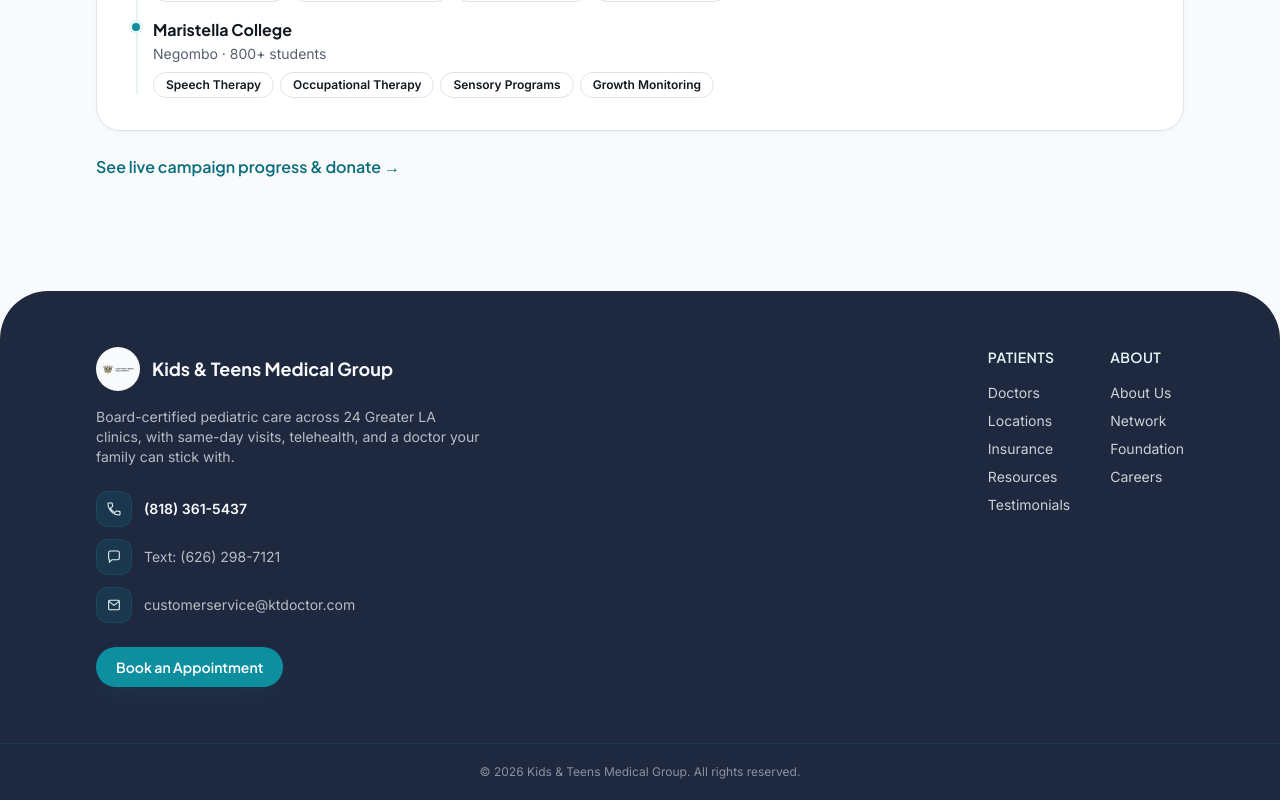
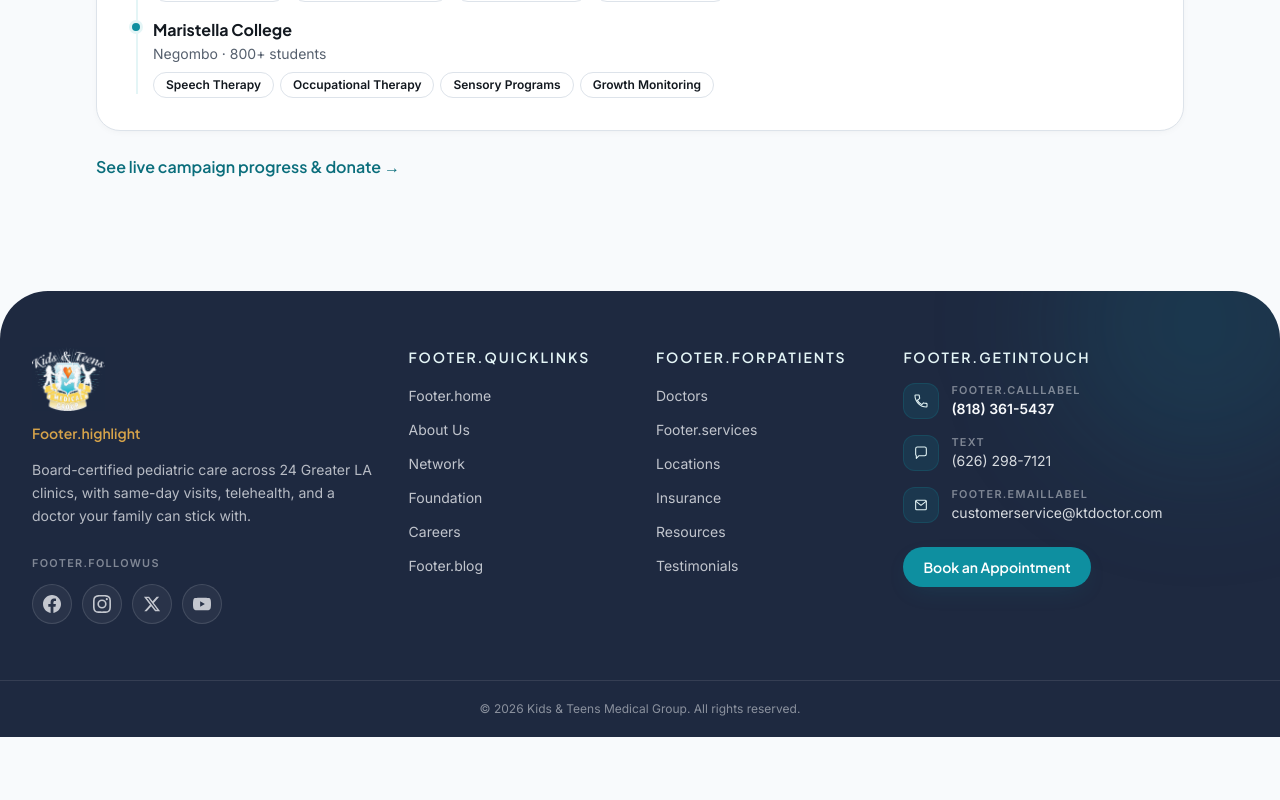
Before and after one commit to sanjulablockchain/kt-doctor, a Next.js app: page /en/foundation in a window 1280 px wide. Shown: the part 1393-2193 px from the top of the page. After the commit the page ends 2130 px from the top, so only its background shows below. Built offline with nearby package versions, Linux system fonts and the light colour scheme.

Commit message:
feat: redesign the site footer
Rebuild the footer with quick-link and patient-resource columns, brand
social channels (Facebook, Instagram, X, YouTube), and the new
footer-logo asset, with focus-visible states throughout.

Co-Authored-By: Claude Opus 4.8 (1M context) <noreply@anthropic.com>

```diff
--- a/components/Footer.tsx
+++ b/components/Footer.tsx
@@ -15,39 +15,148 @@ function toE164(usPhone: string): string {
   return `+1${usPhone.replace(/\D/g, "")}`;
 }
 
+// Official channels — confirmed with the client. Icons are single-path brand
+// glyphs on a 24×24 grid, filled with currentColor so the chip controls color.
+const SOCIAL_LINKS = [
+  {
+    label: "Facebook",
+    href: "https://www.facebook.com/pediatriciansincalifornia/",
+    path: "M24 12.073c0-6.627-5.373-12-12-12S0 5.446 0 12.073c0 5.99 4.388 10.954 10.125 11.854v-8.385H7.078v-3.47h3.047V9.43c0-3.007 1.792-4.669 4.533-4.669 1.312 0 2.686.235 2.686.235v2.953H15.83c-1.491 0-1.956.925-1.956 1.874v2.25h3.328l-.532 3.47h-2.796v8.385C19.612 23.027 24 18.062 24 12.073z",
+  },
+  {
+    label: "Instagram",
+    href: "https://www.instagram.com/napediatricurgentcare/",
+    path: "M12 2.163c3.204 0 3.584.012 4.85.07 3.252.148 4.771 1.691 4.919 4.919.058 1.265.069 1.645.069 4.849 0 3.205-.012 3.584-.069 4.849-.149 3.225-1.664 4.771-4.919 4.919-1.266.058-1.644.07-4.85.07-3.204 0-3.584-.012-4.849-.07-3.26-.149-4.771-1.699-4.919-4.92-.058-1.265-.07-1.644-.07-4.849 0-3.204.013-3.583.07-4.849.149-3.227 1.664-4.771 4.919-4.919 1.266-.057 1.645-.069 4.849-.069zm0-2.163C8.741 0 8.333.014 7.053.072 2.695.272.273 2.69.073 7.052.014 8.333 0 8.741 0 12c0 3.259.014 3.668.072 4.948.2 4.358 2.618 6.78 6.98 6.98C8.333 23.986 8.741 24 12 24c3.259 0 3.668-.014 4.948-.072 4.354-.2 6.782-2.618 6.979-6.98.059-1.28.073-1.689.073-4.948 0-3.259-.014-3.667-.072-4.947-.196-4.354-2.617-6.78-6.979-6.98C15.668.014 15.259 0 12 0zm0 5.838a6.162 6.162 0 100 12.324 6.162 6.162 0 000-12.324zM12 16a4 4 0 110-8 4 4 0 010 8zm6.406-11.845a1.44 1.44 0 100 2.881 1.44 1.44 0 000-2.881z",
+  },
+  {
+    label: "X",
+    href: "https://x.com/",
+    path: "M18.244 2.25h3.308l-7.227 8.26 8.502 11.24H16.17l-5.214-6.817L4.99 21.75H1.68l7.73-8.835L1.254 2.25H8.08l4.713 6.231zm-1.161 17.52h1.833L7.084 4.126H5.117z",
+  },
+  {
+    label: "YouTube",
+    href: "https://www.youtube.com/channel/UCpc-umQeo6CQFLHq4bTWeUQ",
+    path: "M23.498 6.186a3.016 3.016 0 00-2.122-2.136C19.505 3.545 12 3.545 12 3.545s-7.505 0-9.377.505A3.017 3.017 0 00.502 6.186C0 8.07 0 12 0 12s0 3.93.502 5.814a3.016 3.016 0 002.122 2.136c1.871.505 9.376.505 9.376.505s7.505 0 9.377-.505a3.015 3.015 0 002.122-2.136C24 15.93 24 12 24 12s0-3.93-.502-5.814zM9.545 15.568V8.432L15.818 12l-6.273 3.568z",
+  },
+];
+
 const contactLinkClass =
-  "group flex items-center gap-3 text-sm transition-colors";
+  "group flex items-start gap-3 rounded-lg text-sm transition-colors focus-visible:outline-none focus-visible:ring-2 focus-visible:ring-teal-tint focus-visible:ring-offset-2 focus-visible:ring-offset-navy";
 
 const iconChipClass =
   "flex h-9 w-9 shrink-0 items-center justify-center rounded-xl border border-teal/20 bg-teal/15 text-teal-tint transition-colors group-hover:bg-teal/25";
 
-const navLinkClass = "transition-colors hover:text-teal-tint";
+const navLinkClass =
+  "inline-flex rounded text-sm text-ivory/75 transition-colors hover:text-teal-tint focus-visible:outline-none focus-visible:ring-2 focus-visible:ring-teal-tint focus-visible:ring-offset-2 focus-visible:ring-offset-navy";
+
+const headingClass =
+  "font-display text-sm font-semibold uppercase tracking-[0.14em] text-teal-tint";
+
+const microLabelClass =
+  "text-[0.68rem] font-semibold uppercase tracking-[0.12em] text-ivory/45";
 
 export function Footer() {
   const t = useTranslations("Footer");
   const locale = useLocale();
   const textPhone = locale === "es" ? TEXT_PHONE_ES : TEXT_PHONE;
 
+  const quickLinks = [
+    { href: "/", label: t("home") },
+    { href: "/about", label: t("aboutUs") },
+    { href: "/network", label: t("network") },
+    { href: "/foundation", label: t("foundation") },
+    { href: "/careers", label: t("careers") },
+    { href: "/blog", label: t("blog") },
+  ] as const;
+
+  const patientLinks = [
+    { href: "/doctors", label: t("doctors") },
+    { href: "/services", label: t("services") },
+    { href: "/locations", label: t("locations") },
+    { href: "/insurance", label: t("insurance") },
+    { href: "/resources", label: t("resources") },
+    { href: "/testimonials", label: t("testimonials") },
+  ] as const;
+
   return (
-    <footer className="mt-16 rounded-t-3xl bg-navy text-ivory sm:rounded-t-[3rem]">
-      <div className="mx-auto flex max-w-6xl flex-col gap-10 px-5 py-14 sm:flex-row sm:justify-between sm:px-8">
-        <div className="max-w-sm">
-          <div className="flex items-center gap-3">
-            <span className="flex h-11 w-11 items-center justify-center rounded-full bg-ivory p-1.5">
+    <footer className="relative mt-16 overflow-hidden rounded-t-3xl bg-navy text-ivory sm:rounded-t-[3rem]">
+      {/* Soft brand glow — keeps the large navy block from reading as a flat slab. */}
+      <div
+        aria-hidden
+        className="pointer-events-none absolute -top-28 -right-16 h-72 w-72 rounded-full bg-teal/15 blur-3xl"
+      />
+
+      <div className="relative mx-auto max-w-7xl px-5 py-14 sm:px-8">
+        <div className="grid gap-x-8 gap-y-12 sm:grid-cols-2 lg:grid-cols-[1.6fr_1fr_1fr_1.6fr]">
+          {/* Brand + social */}
+          <div className="max-w-sm sm:col-span-2 lg:col-span-1">
             <Image
-                src="/clinic-logo.svg"
+              src="/footer-logo.png"
               alt="Kids & Teens Medical Group"
-                width={36}
-                height={11}
-                className="h-full w-auto"
+              width={300}
+              height={262}
+              className="h-16 w-auto"
               unoptimized
             />
-            </span>
-            <p className="font-display text-lg font-bold">Kids &amp; Teens Medical Group</p>
+
+            <p className="mt-3 font-display text-sm font-semibold text-gold">{t("highlight")}</p>
+            <p className="mt-4 text-sm leading-relaxed text-ivory/70">{t("tagline")}</p>
+
+            <div className="mt-7">
+              <p className={microLabelClass}>{t("followUs")}</p>
+              <ul className="mt-3 flex flex-wrap gap-2.5">
+                {SOCIAL_LINKS.map((social) => (
+                  <li key={social.label}>
+                    <a
+                      href={social.href}
+                      target="_blank"
+                      rel="noopener noreferrer"
+                      aria-label={social.label}
+                      className="flex h-10 w-10 items-center justify-center rounded-full border border-white/12 bg-white/5 text-ivory/75 transition-colors hover:border-teal hover:bg-teal hover:text-white focus-visible:outline-none focus-visible:ring-2 focus-visible:ring-teal-tint focus-visible:ring-offset-2 focus-visible:ring-offset-navy"
+                    >
+                      <svg viewBox="0 0 24 24" fill="currentColor" className="h-4.5 w-4.5">
+                        <path d={social.path} />
+                      </svg>
+                    </a>
+                  </li>
+                ))}
+              </ul>
             </div>
-          <p className="mt-4 text-sm text-ivory/70">{t("tagline")}</p>
+          </div>
 
-          <div className="mt-6 flex flex-col gap-3">
+          {/* Quick links */}
+          <nav aria-label={t("quickLinks")}>
+            <h2 className={headingClass}>{t("quickLinks")}</h2>
+            <ul className="mt-4 flex flex-col gap-2.5">
+              {quickLinks.map((item) => (
+                <li key={item.href}>
+                  <Link href={item.href} className={navLinkClass}>
+                    {item.label}
+                  </Link>
+                </li>
+              ))}
+            </ul>
+          </nav>
+
+          {/* For patients */}
+          <nav aria-label={t("forPatients")}>
+            <h2 className={headingClass}>{t("forPatients")}</h2>
+            <ul className="mt-4 flex flex-col gap-2.5">
+              {patientLinks.map((item) => (
+                <li key={item.href}>
+                  <Link href={item.href} className={navLinkClass}>
+                    {item.label}
+                  </Link>
+                </li>
+              ))}
+            </ul>
+          </nav>
+
+          {/* Get in touch */}
+          <div className="sm:col-span-2 lg:col-span-1">
+            <h2 className={headingClass}>{t("getInTouch")}</h2>
+            <ul className="mt-4 flex flex-col gap-4">
+              <li>
                 <a href={`tel:${toE164(MAIN_PHONE)}`} className={contactLinkClass}>
                   <span aria-hidden className={iconChipClass}>
                     <svg viewBox="0 0 24 24" fill="none" className="h-4 w-4">
@@ -59,10 +168,17 @@ export function Footer() {
                       />
                     </svg>
                   </span>
+                  <span className="flex flex-col">
+                    <span aria-hidden className={microLabelClass}>
+                      {t("callLabel")}
+                    </span>
                     <span className="font-semibold text-ivory group-hover:text-teal-tint">
                       {MAIN_PHONE}
                     </span>
+                  </span>
                 </a>
+              </li>
+              <li>
                 <a href={`sms:${toE164(textPhone)}`} className={contactLinkClass}>
                   <span aria-hidden className={iconChipClass}>
                     <svg viewBox="0 0 24 24" fill="none" className="h-4 w-4">
@@ -74,10 +190,15 @@ export function Footer() {
                       />
                     </svg>
                   </span>
-              <span className="text-ivory/70 group-hover:text-teal-tint">
-                {t("textLabel")}: {textPhone}
+                  <span className="flex flex-col">
+                    <span aria-hidden className={microLabelClass}>
+                      {t("textLabel")}
+                    </span>
+                    <span className="text-ivory/85 group-hover:text-teal-tint">{textPhone}</span>
                   </span>
                 </a>
+              </li>
+              <li>
                 <a href={`mailto:${GENERAL_EMAIL}`} className={contactLinkClass}>
                   <span aria-hidden className={iconChipClass}>
                     <svg viewBox="0 0 24 24" fill="none" className="h-4 w-4">
@@ -96,85 +217,31 @@ export function Footer() {
                       />
                     </svg>
                   </span>
-              <span className="text-ivory/70 group-hover:text-teal-tint">{GENERAL_EMAIL}</span>
+                  <span className="flex min-w-0 flex-col">
+                    <span aria-hidden className={microLabelClass}>
+                      {t("emailLabel")}
+                    </span>
+                    <span className="break-all text-ivory/85 group-hover:text-teal-tint">
+                      {GENERAL_EMAIL}
+                    </span>
+                  </span>
                 </a>
-          </div>
+              </li>
+            </ul>
 
             <a
               href={BOOKING_URL}
               target="_blank"
               rel="noopener noreferrer"
-            className="mt-6 inline-flex w-fit items-center rounded-full bg-teal px-5 py-2.5 font-display text-sm font-semibold text-white shadow-soft transition-transform hover:-translate-y-0.5 hover:bg-teal-dark"
+              className="mt-6 inline-flex w-fit items-center rounded-full bg-teal px-5 py-2.5 font-display text-sm font-semibold text-white shadow-soft transition-transform hover:-translate-y-0.5 hover:bg-teal-dark focus-visible:outline-none focus-visible:ring-2 focus-visible:ring-teal-tint focus-visible:ring-offset-2 focus-visible:ring-offset-navy"
             >
               {t("bookAppointment")}
             </a>
           </div>
-
-        <div className="flex flex-col gap-8 sm:flex-row sm:gap-10">
-          <div>
-            <p className="font-display text-sm font-semibold uppercase tracking-wide text-teal-tint">
-              {t("patients")}
-            </p>
-            <ul className="mt-4 flex flex-col gap-2 text-sm text-ivory/80">
-              <li>
-                <Link href="/doctors" className={navLinkClass}>
-                  {t("doctors")}
-                </Link>
-              </li>
-              <li>
-                <Link href="/locations" className={navLinkClass}>
-                  {t("locations")}
-                </Link>
-              </li>
-              <li>
-                <Link href="/insurance" className={navLinkClass}>
-                  {t("insurance")}
-                </Link>
-              </li>
-              <li>
-                <Link href="/resources" className={navLinkClass}>
-                  {t("resources")}
-                </Link>
-              </li>
-              <li>
-                <Link href="/testimonials" className={navLinkClass}>
-                  {t("testimonials")}
-                </Link>
-              </li>
-            </ul>
-          </div>
-
-          <div>
-            <p className="font-display text-sm font-semibold uppercase tracking-wide text-teal-tint">
-              {t("about")}
-            </p>
-            <ul className="mt-4 flex flex-col gap-2 text-sm text-ivory/80">
-              <li>
-                <Link href="/about" className={navLinkClass}>
-                  {t("aboutUs")}
-                </Link>
-              </li>
-              <li>
-                <Link href="/network" className={navLinkClass}>
-                  {t("network")}
-                </Link>
-              </li>
-              <li>
-                <Link href="/foundation" className={navLinkClass}>
-                  {t("foundation")}
-                </Link>
-              </li>
-              <li>
-                <Link href="/careers" className={navLinkClass}>
-                  {t("careers")}
-                </Link>
-              </li>
-            </ul>
-          </div>
         </div>
       </div>
 
-      <div className="border-t border-teal/15 px-5 py-5 text-center text-xs text-ivory/50 sm:px-8">
+      <div className="relative border-t border-white/10 px-5 py-5 text-center text-xs text-ivory/50 sm:px-8">
         © {new Date().getFullYear()} Kids &amp; Teens Medical Group. {t("rights")}
       </div>
     </footer>
```
Also changed, not shown: public/footer-logo.png (added), 1 other file (tests, documents, lock files or other folders). Lines whose indentation alone changed are shown as unchanged.
